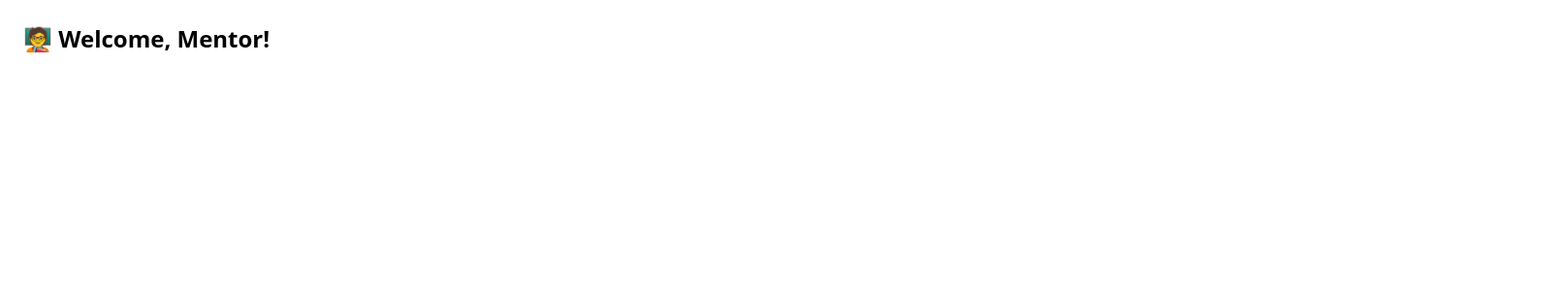
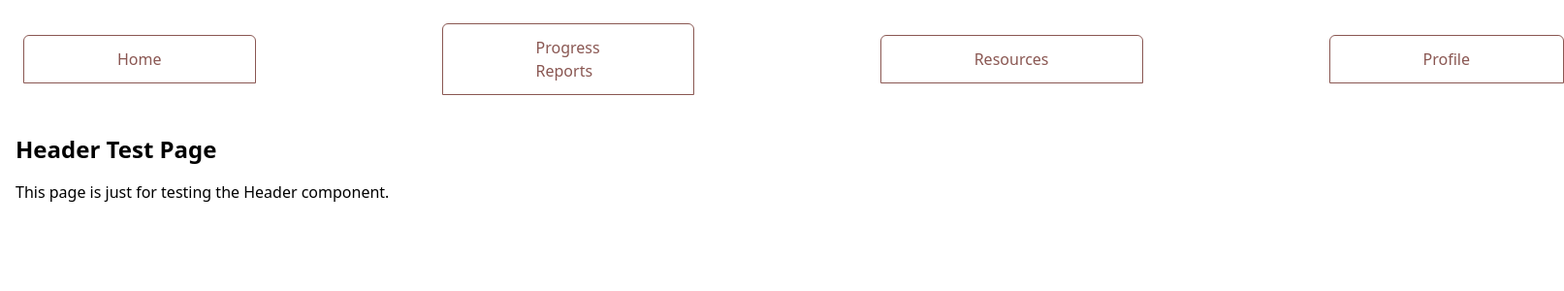
Before and after one commit to Syedh14/YA-Matching-Project, a React (Create React App) app in the folder yaproject/: page /mentor in a window 1280 px wide. Shown: the top 300 px of the page at 97% size, 1613 px wide, since content can reach past the window. Built offline with nearby package versions, Linux system fonts and the light colour scheme.

Commit message:
pages for user

```diff
--- a/yaproject/src/pages/AdminDashboard.js
+++ b/yaproject/src/pages/AdminDashboard.js
@@ -1,3 +1,17 @@
-export default function AdminDashboard() {
-  return <div className="p-6 text-2xl font-bold">👑 Welcome, Admin!</div>;
-}
+// src/pages/TestHeaderPage.jsx
+import React from 'react';
+import Header from '../components/Header';
+
+const AdminDashboard = () => {
+  return (
+    <div>
+      <Header />
+      <div className="p-4">
+        <h1 className="text-2xl font-bold mb-4">Header Test Page</h1>
+        <p>This page is just for testing the Header component.</p>
+      </div>
+    </div>
+  );
+};
+
+export default AdminDashboard;
--- a/yaproject/src/pages/MenteeDashboard.js
+++ b/yaproject/src/pages/MenteeDashboard.js
@@ -1,3 +1,17 @@
-export default function MenteeDashboard() {
-  return <div className="p-6 text-2xl font-bold">🙋 Welcome, Mentee!</div>;
-}
+// src/pages/TestHeaderPage.jsx
+import React from 'react';
+import Header from '../components/Header';
+
+const MenteeDashboard = () => {
+  return (
+    <div>
+      <Header />
+      <div className="p-4">
+        <h1 className="text-2xl font-bold mb-4">Header Test Page</h1>
+        <p>This page is just for testing the Header component.</p>
+      </div>
+    </div>
+  );
+};
+
+export default MenteeDashboard;
--- a/yaproject/src/pages/MentorDashboard.js
+++ b/yaproject/src/pages/MentorDashboard.js
@@ -1,3 +1,17 @@
-export default function MentorDashboard() {
-  return <div className="p-6 text-2xl font-bold">🧑‍🏫 Welcome, Mentor!</div>;
-}
+// src/pages/TestHeaderPage.jsx
+import React from 'react';
+import Header from '../components/Header';
+
+const MentorDashboard = () => {
+  return (
+    <div>
+      <Header />
+      <div className="p-4">
+        <h1 className="text-2xl font-bold mb-4">Header Test Page</h1>
+        <p>This page is just for testing the Header component.</p>
+      </div>
+    </div>
+  );
+};
+
+export default MentorDashboard;
```
